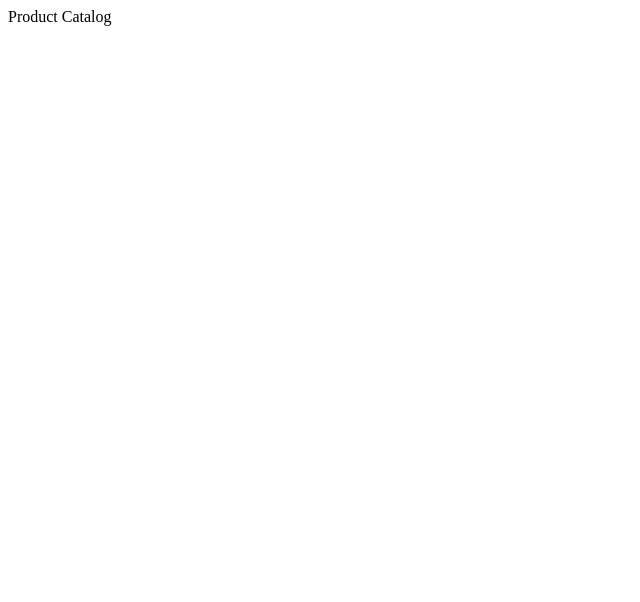
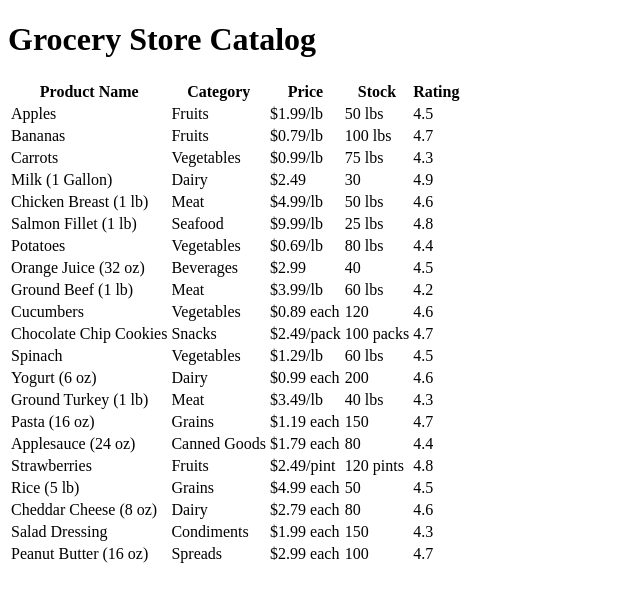
Before and after one commit to adeolaakinyele/devcareer-assignments, a plain HTML site: page Responsive Table/index.html in a window 1280 px wide. Shown: the whole page, without its empty margins (0-640 px from the left). Drawn offline with Linux system fonts and the light colour scheme.

Commit message:
changing the table content

```diff
--- a/Responsive Table/index.html
+++ b/Responsive Table/index.html
@@ -8,8 +8,167 @@
 
 </head>
 <body>
+    <h1>
+        Grocery Store Catalog
+    </h1>
     <table class="table">
-        <thead> Product Catalog</thead>
+        <thead>
+            <tr>
+                <th>Product Name</th>
+                <th>Category</th>
+                <th>Price</th>
+                <th>Stock</th>
+                <th>Rating</th>
+            </tr>
+        </thead>
+        <tbody>
+            <tr>
+                <td>Apples</td>
+                <td>Fruits</td>
+                <td>$1.99/lb</td>
+                <td>50 lbs</td>
+                <td>4.5</td>
+            </tr>
+            <tr>
+                <td>Bananas</td>
+                <td>Fruits</td>
+                <td>$0.79/lb</td>
+                <td>100 lbs</td>
+                <td>4.7</td>
+            </tr>
+            <tr>
+                <td>Carrots</td>
+                <td>Vegetables</td>
+                <td>$0.99/lb</td>
+                <td>75 lbs</td>
+                <td>4.3</td>
+            </tr>
+            <tr>
+                <td>Milk (1 Gallon)</td>
+                <td>Dairy</td>
+                <td>$2.49</td>
+                <td>30</td>
+                <td>4.9</td>
+            </tr>
+            <tr>
+                <td>Chicken Breast (1 lb)</td>
+                <td>Meat</td>
+                <td>$4.99/lb</td>
+                <td>50 lbs</td>
+                <td>4.6</td>
+            </tr>
+            <tr>
+                <td>Salmon Fillet (1 lb)</td>
+                <td>Seafood</td>
+                <td>$9.99/lb</td>
+                <td>25 lbs</td>
+                <td>4.8</td>
+            </tr>
+            <tr>
+                <td>Potatoes</td>
+                <td>Vegetables</td>
+                <td>$0.69/lb</td>
+                <td>80 lbs</td>
+                <td>4.4</td>
+            </tr>
+            <tr>
+                <td>Orange Juice (32 oz)</td>
+                <td>Beverages</td>
+                <td>$2.99</td>
+                <td>40</td>
+                <td>4.5</td>
+            </tr>
+            <tr>
+                <td>Ground Beef (1 lb)</td>
+                <td>Meat</td>
+                <td>$3.99/lb</td>
+                <td>60 lbs</td>
+                <td>4.2</td>
+            </tr>
+            <tr>
+                <td>Cucumbers</td>
+                <td>Vegetables</td>
+                <td>$0.89 each</td>
+                <td>120</td>
+                <td>4.6</td>
+            </tr>
+            <tr>
+                <td>Chocolate Chip Cookies</td>
+                <td>Snacks</td>
+                <td>$2.49/pack</td>
+                <td>100 packs</td>
+                <td>4.7</td>
+            </tr>
+            <tr>
+                <td>Spinach</td>
+                <td>Vegetables</td>
+                <td>$1.29/lb</td>
+                <td>60 lbs</td>
+                <td>4.5</td>
+            </tr>
+            <tr>
+                <td>Yogurt (6 oz)</td>
+                <td>Dairy</td>
+                <td>$0.99 each</td>
+                <td>200</td>
+                <td>4.6</td>
+            </tr>
+            <tr>
+                <td>Ground Turkey (1 lb)</td>
+                <td>Meat</td>
+                <td>$3.49/lb</td>
+                <td>40 lbs</td>
+                <td>4.3</td>
+            </tr>
+            <tr>
+                <td>Pasta (16 oz)</td>
+                <td>Grains</td>
+                <td>$1.19 each</td>
+                <td>150</td>
+                <td>4.7</td>
+            </tr>
+            <tr>
+                <td>Applesauce (24 oz)</td>
+                <td>Canned Goods</td>
+                <td>$1.79 each</td>
+                <td>80</td>
+                <td>4.4</td>
+            </tr>
+            <tr>
+                <td>Strawberries</td>
+                <td>Fruits</td>
+                <td>$2.49/pint</td>
+                <td>120 pints</td>
+                <td>4.8</td>
+            </tr>
+            <tr>
+                <td>Rice (5 lb)</td>
+                <td>Grains</td>
+                <td>$4.99 each</td>
+                <td>50</td>
+                <td>4.5</td>
+            </tr>
+            <tr>
+                <td>Cheddar Cheese (8 oz)</td>
+                <td>Dairy</td>
+                <td>$2.79 each</td>
+                <td>80</td>
+                <td>4.6</td>
+            </tr>
+            <tr>
+                <td>Salad Dressing</td>
+                <td>Condiments</td>
+                <td>$1.99 each</td>
+                <td>150</td>
+                <td>4.3</td>
+            </tr>
+            <tr>
+                <td>Peanut Butter (16 oz)</td>
+                <td>Spreads</td>
+                <td>$2.99 each</td>
+                <td>100</td>
+                <td>4.7</td>
+            </tr>
     </table>
 </body>
 </html>
```
